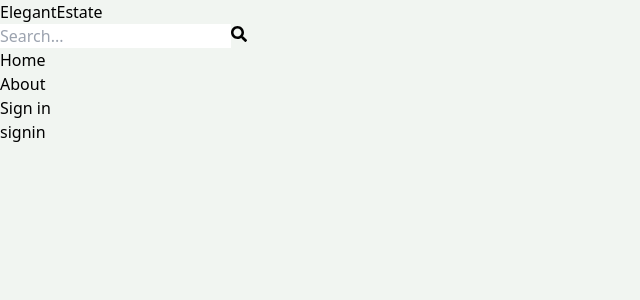
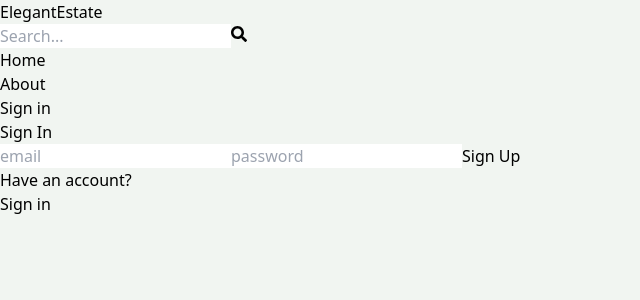
Before and after one commit to im-Maryam-Mahmood/RealEstate, a React (Vite) app in the folder client/: page /sign-in in a window 1280 px wide. Shown: the top 300 px of the page, without its empty margins (0-640 px from the left). Built offline with nearby package versions, Linux system fonts and the light colour scheme.

Commit message:
Create Sign in route

```diff
--- a/client/src/App.jsx
+++ b/client/src/App.jsx
@@ -2,7 +2,7 @@
 import Home from "./pages/Home"
 import About from "./pages/About"
 import Profile from "./pages/Profile"
-import Signin from "./pages/Signin"
+import SignIn from "./pages/SignIn"
 import SignUp from "./pages/SignUp"
 import Header from "./components/Header"
 
@@ -12,7 +12,7 @@
       <Header />
       <Routes>
         <Route path="/" element={<Home />} />
-        <Route path="/sign-in" element={<Signin />} />
+        <Route path="/sign-in" element={<SignIn/>} />
         <Route path="/sign-up" element={<SignUp />} />
         <Route path="/about" element={<About />} />
         <Route path="/profile" element={<Profile />} />
--- a/client/src/pages/Signin.jsx
+++ b/client/src/pages/Signin.jsx
@@ -1,11 +1,190 @@
-// import React from 'react'
 
-const Signin = () => {
+import { useState } from 'react';
+import { Link, useNavigate } from 'react-router-dom';
+// import OAuth from '../components/OAuth';
+
+export default function SignUp() {
+  const [formData, setFormData] = useState({});
+  const [error, setError] = useState(null);
+  const [loading, setLoading] = useState(false);
+  const navigate = useNavigate();
+  const handleChange = (e) => {
+    setFormData({
+      ...formData,
+      [e.target.id]: e.target.value,
+    });
+  };
+  const handleSubmit = async (e) => {
+    e.preventDefault();
+    try {
+      setLoading(true);
+      const res = await fetch('/api/auth/signup', {
+        method: 'POST',
+        headers: {
+          'Content-Type': 'application/json',
+        },
+        body: JSON.stringify(formData),
+      });
+      const data = await res.json();
+      console.log(data);
+      if (data.success === false) {
+        setLoading(false);
+        setError(data.message);
+        return;
+      }
+      setLoading(false);
+      setError(null);
+      navigate('/');
+    } catch (error) {
+      setLoading(false);
+      setError(error.message);
+    }
+  };
   return (
-    <div>
-      signin
+    <div className='p-3 max-w-lg mx-auto'>
+      <h1 className='text-3xl text-center font-semibold my-7'>Sign In</h1>
+      <form onSubmit={handleSubmit} className='flex flex-col gap-4'>
+
+        <input
+          type='email'
+          placeholder='email'
+          className='border p-3 rounded-lg'
+          id='email'
+          onChange={handleChange}
+        />
+        <input
+          type='password'
+          placeholder='password'
+          className='border p-3 rounded-lg'
+          id='password'
+          onChange={handleChange}
+        />
+
+        <button
+          disabled={loading}
+          className='bg-slate-700 text-white p-3 rounded-lg uppercase hover:opacity-95 disabled:opacity-80'
+        >
+          {loading ? 'Loading...' : 'Sign Up'}
+        </button>
+        {/* <OAuth/> */}
+      </form>
+      <div className='flex gap-2 mt-5'>
+        <p>Have an account?</p>
+        <Link to={'/sign-in'}>
+          <span className='text-blue-700'>Sign in</span>
+        </Link>
+      </div>
+      {error && <p className='text-red-500 mt-5'>{error}</p>}
     </div>
-  )
+  );
 }
 
-export default Signin
+
+
+
+
+
+
+
+
+
+
+
+
+
+
+
+
+
+
+
+
+
+
+
+
+
+
+
+
+// import { useState } from 'react';
+// import { Link, useNavigate } from 'react-router-dom';
+// import { useDispatch, useSelector } from 'react-redux';
+// import {
+//   signInStart,
+//   signInSuccess,
+//   signInFailure,
+// } from '../redux/user/userSlice';
+// import OAuth from '../components/OAuth';
+
+// export default function SignIn() {
+//   const [formData, setFormData] = useState({});
+//   const { loading, error } = useSelector((state) => state.user);
+//   const navigate = useNavigate();
+//   const dispatch = useDispatch();
+//   const handleChange = (e) => {
+//     setFormData({
+//       ...formData,
+//       [e.target.id]: e.target.value,
+//     });
+//   };
+//   const handleSubmit = async (e) => {
+//     e.preventDefault();
+//     try {
+//       dispatch(signInStart());
+//       const res = await fetch('/api/auth/signin', {
+//         method: 'POST',
+//         headers: {
+//           'Content-Type': 'application/json',
+//         },
+//         body: JSON.stringify(formData),
+//       });
+//       const data = await res.json();
+//       console.log(data);
+//       if (data.success === false) {
+//         dispatch(signInFailure(data.message));
+//         return;
+//       }
+//       dispatch(signInSuccess(data));
+//       navigate('/');
+//     } catch (error) {
+//       dispatch(signInFailure(error.message));
+//     }
+//   };
+//   return (
+//     <div className='p-3 max-w-lg mx-auto'>
+//       <h1 className='text-3xl text-center font-semibold my-7'>Sign In</h1>
+//       <form onSubmit={handleSubmit} className='flex flex-col gap-4'>
+//         <input
+//           type='email'
+//           placeholder='email'
+//           className='border p-3 rounded-lg'
+//           id='email'
+//           onChange={handleChange}
+//         />
+//         <input
+//           type='password'
+//           placeholder='password'
+//           className='border p-3 rounded-lg'
+//           id='password'
+//           onChange={handleChange}
+//         />
+
+//         <button
+//           disabled={loading}
+//           className='bg-slate-700 text-white p-3 rounded-lg uppercase hover:opacity-95 disabled:opacity-80'
+//         >
+//           {loading ? 'Loading...' : 'Sign In'}
+//         </button>
+//         <OAuth/>
+//       </form>
+//       <div className='flex gap-2 mt-5'>
+//         <p>Dont have an account?</p>
+//         <Link to={'/sign-up'}>
+//           <span className='text-blue-700'>Sign up</span>
+//         </Link>
+//       </div>
+//       {error && <p className='text-red-500 mt-5'>{error}</p>}
+//     </div>
+//   );
+// }
```
Also changed, not shown: 1 other file (tests, documents, lock files or other folders).
